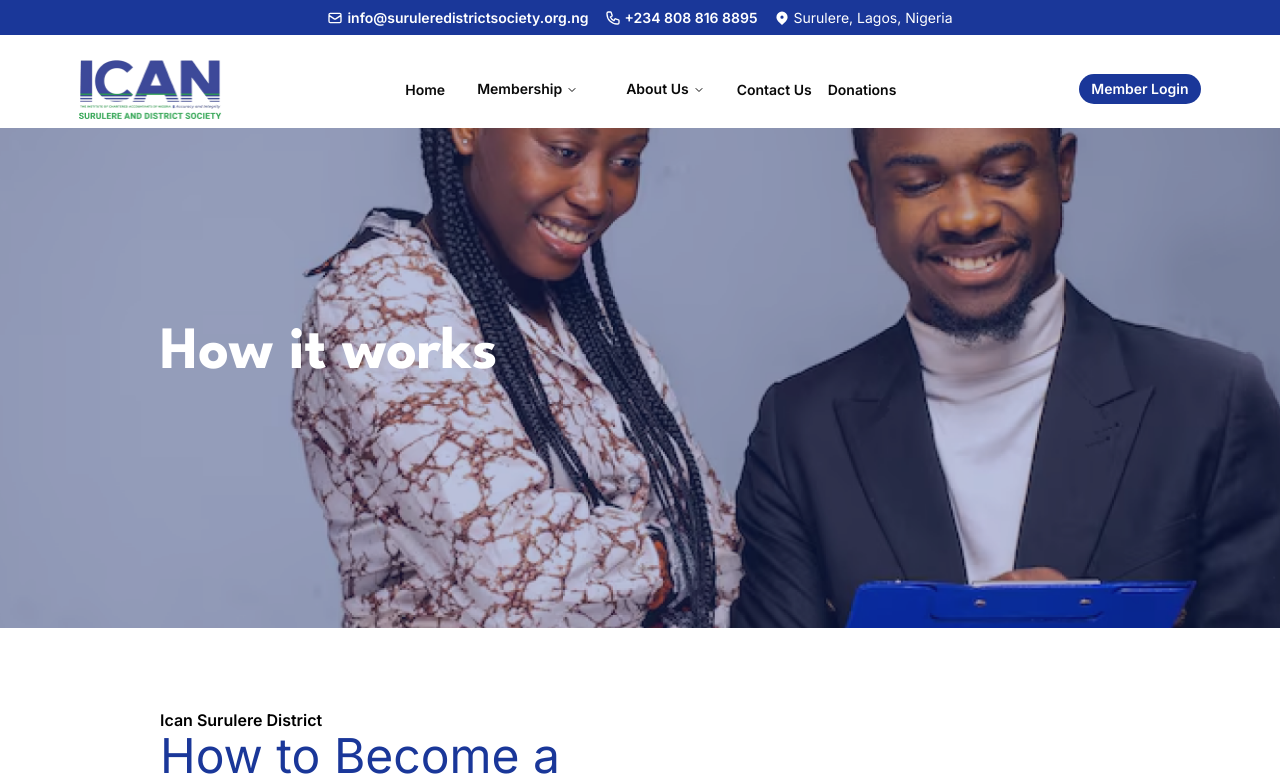
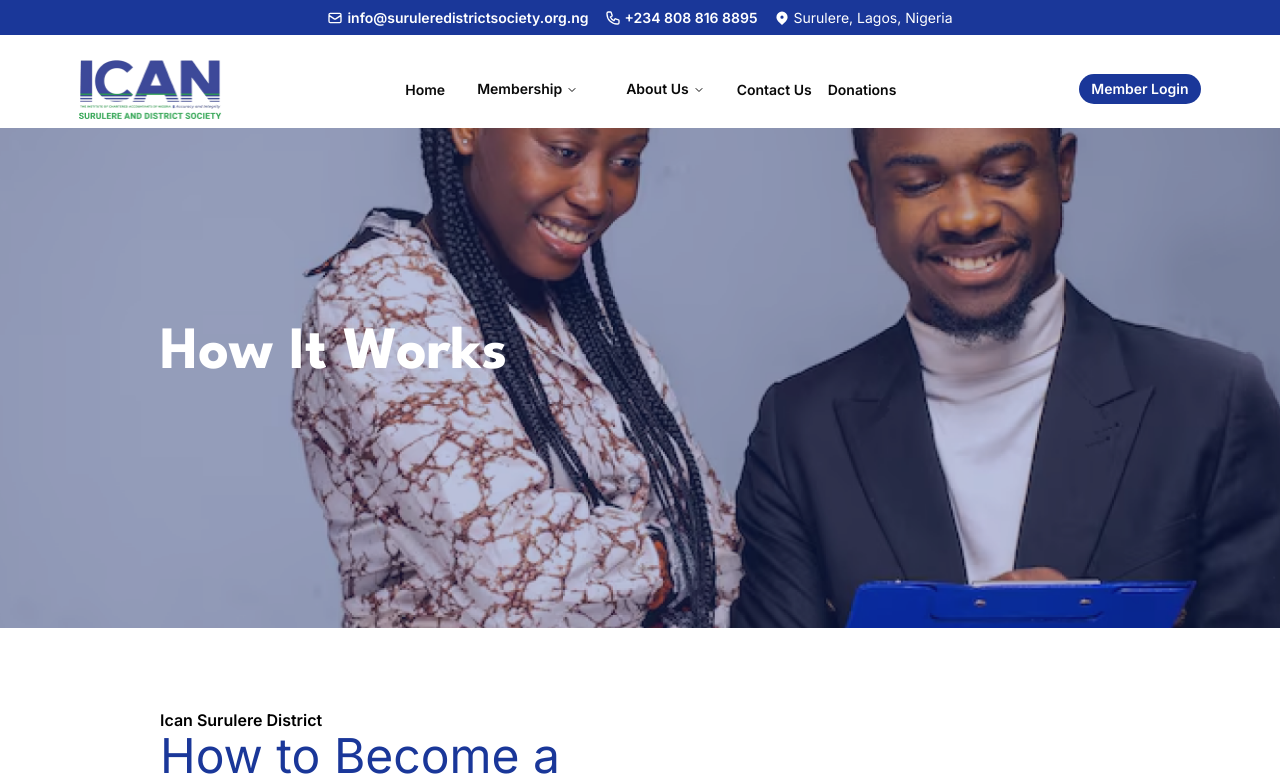
Before and after one commit to Edema-wxd/ican-frontend, a Next.js app: page /about-us/how-it-works in a window 1280 px wide. Shown: the top 784 px of the page. Built offline with nearby package versions, Linux system fonts and the light colour scheme; a web font is replaced by a local one.

Commit message:
added place holder download element

```diff
--- a/src/app/about-us/how-it-works/page.tsx
+++ b/src/app/about-us/how-it-works/page.tsx
@@ -10,7 +10,7 @@ function Howiw() {
       <Heroimg
         subtxt={""}
         toggle={false}
-        maintxt="How it works"
+        maintxt="How It Works"
         imageUrl="/howiwhero.png"
       />
 
--- a/src/components/genui/Studenttile.jsx
+++ b/src/components/genui/Studenttile.jsx
@@ -35,9 +35,11 @@ function Studenttile({
         </h2>
 
         {/* Download button */}
-        <button className=" px-4 py-1 rounded-full text-sm text-white  font-semibold bg-blue-900 hover:bg-white hover:border hover:border-primary hover:text-primary  ">
-          Download
-        </button>
+        <a href="/studenthero.png" download={title}>
+          <button className=" px-4 py-1 rounded-full text-sm text-white  font-semibold bg-blue-900 hover:bg-white hover:border hover:border-primary hover:text-primary  ">
+            Download
+          </button>
+        </a>
       </div>
     </div>
   );
```
